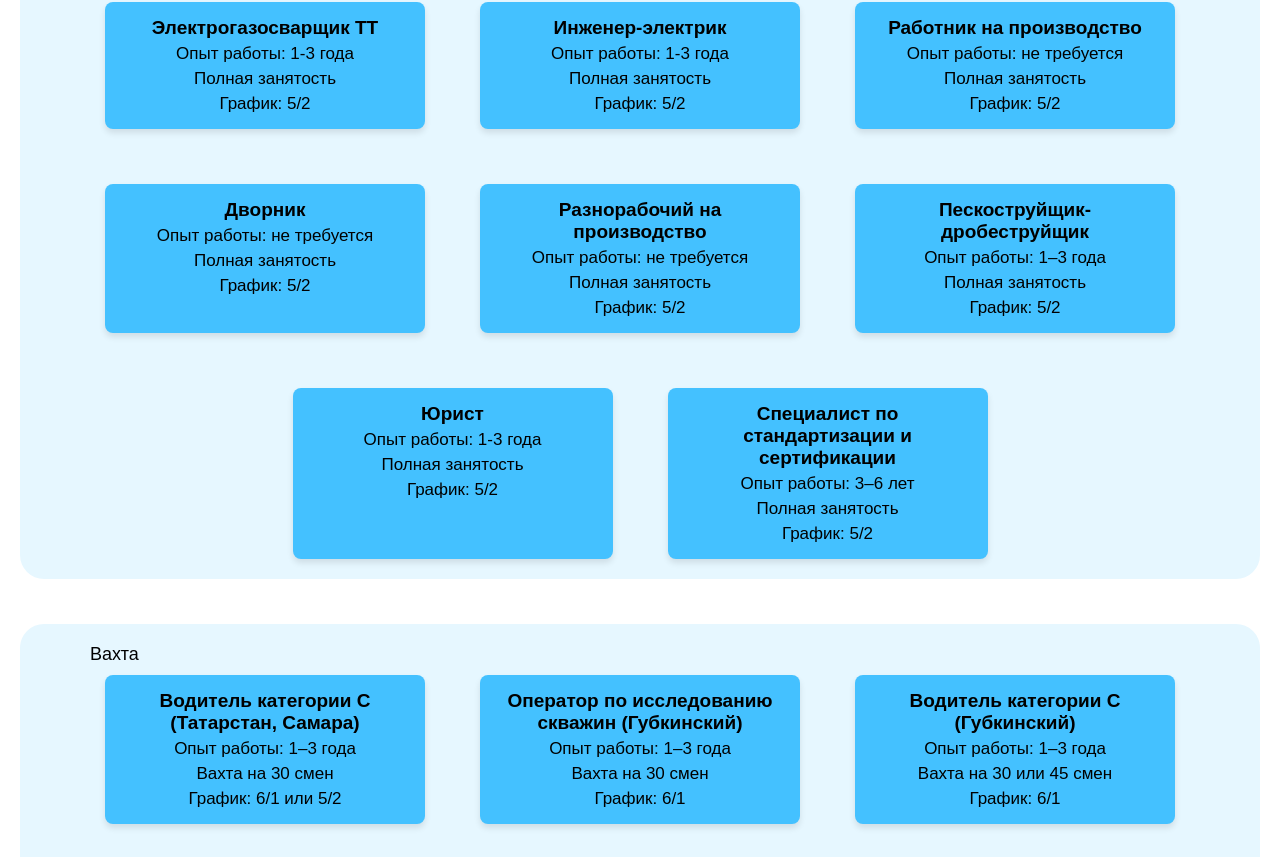
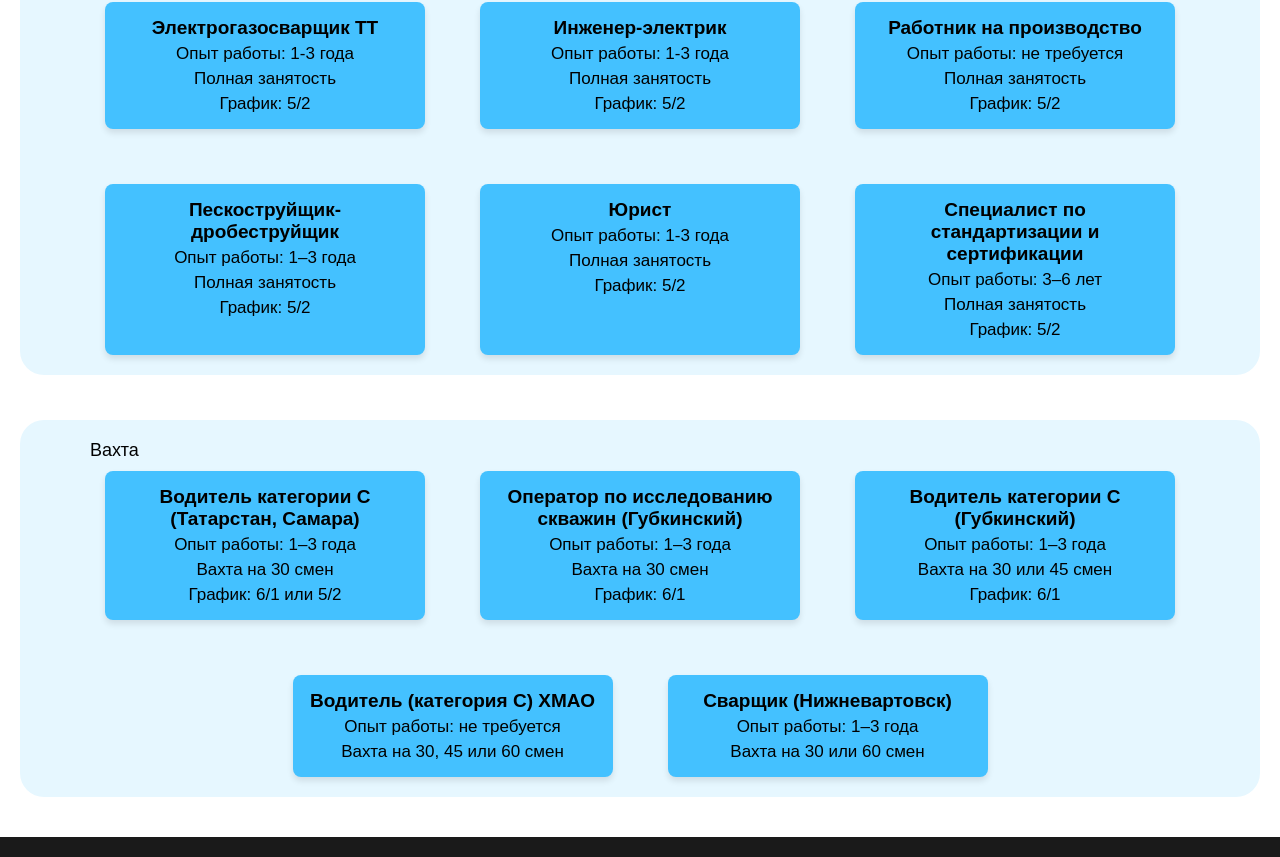
Before and after one commit to New-Technologies123/ruAstro, an Astro site: page /careers in a window 1280 px wide. Shown: the part 881-1738 px from the top of the page. Built offline with nearby package versions, Linux system fonts and the light colour scheme; Astro itself is replaced by a stand-in of ours.

Commit message:
new Careers

```diff
--- a/src/components/content/careers/Careers.tsx
+++ b/src/components/content/careers/Careers.tsx
@@ -12,7 +12,7 @@
 export const Careers = () => {
 
     const vacancyLinks: Record<TCareers, string> = {
-        vacancy1: "https://ufa.hh.ru/vacancy/129002824?hhtmFromLabel=employer_vacancy_tab&hhtmFrom=employer",
+        vacancy1: "",
         vacancy2: "https://ufa.hh.ru/vacancy/129985800?hhtmFromLabel=employer_vacancy_tab&hhtmFrom=employer",
         vacancy3: "https://ufa.hh.ru/vacancy/130527326?hhtmFromLabel=employer_vacancy_tab&hhtmFrom=employer",
         vacancy4: "https://ufa.hh.ru/vacancy/130285329?hhtmFromLabel=employer_vacancy_tab&hhtmFrom=employer",
@@ -23,7 +23,7 @@
         vacancy9: "https://ufa.hh.ru/vacancy/130527291?hhtmFromLabel=employer_vacancy_tab&hhtmFrom=employer",
         vacancy10: "https://ufa.hh.ru/vacancy/130358499?hhtmFromLabel=employer_vacancy_tab&hhtmFrom=employer",
         vacancy11: "https://ufa.hh.ru/vacancy/130532248?hhtmFromLabel=employer_vacancy_tab&hhtmFrom=employer",
-        vacancy12: "https://ufa.hh.ru/vacancy/128990277?hhtmFromLabel=employer_vacancy_tab&hhtmFrom=employer",
+        vacancy12: "",
         vacancy13: "https://ufa.hh.ru/vacancy/129981588?hhtmFromLabel=employer_vacancy_tab&hhtmFrom=employer",
         vacancy14: "https://ufa.hh.ru/vacancy/130350879?hhtmFromLabel=employer_vacancy_tab&hhtmFrom=employer",
         vacancy15: "https://ufa.hh.ru/vacancy/130461562?hhtmFromLabel=employer_vacancy_tab&hhtmFrom=employer",
@@ -162,20 +162,6 @@
                                     onClick={() => window.open(vacancyLinks.vacancy6, "_blank")}
                                 />
                                 <Vacancy
-                                    header="Дворник"
-                                    title="Опыт работы: не требуется"
-                                    experience="Полная занятость"
-                                    employmentType="График: 5/2"
-                                    onClick={() => window.open(vacancyLinks.vacancy12, "_blank")}
-                                />
-                                <Vacancy
-                                    header="Разнорабочий на производство"
-                                    title="Опыт работы: не требуется"
-                                    experience="Полная занятость"
-                                    employmentType="График: 5/2"
-                                    onClick={() => window.open(vacancyLinks.vacancy1, "_blank")}
-                                />
-                                <Vacancy
                                     header="Пескоструйщик-дробеструйщик"
                                     title="Опыт работы: 1–3 года"
                                     experience="Полная занятость"
```
